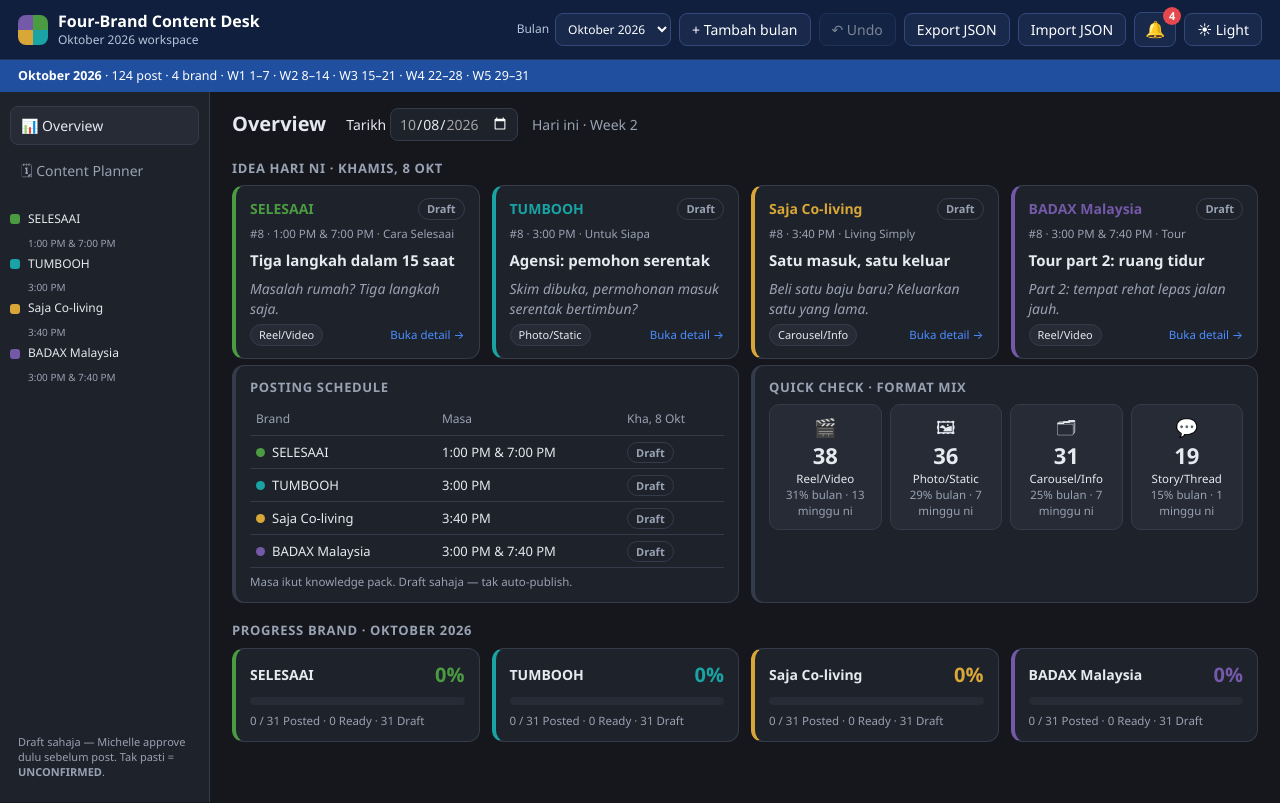
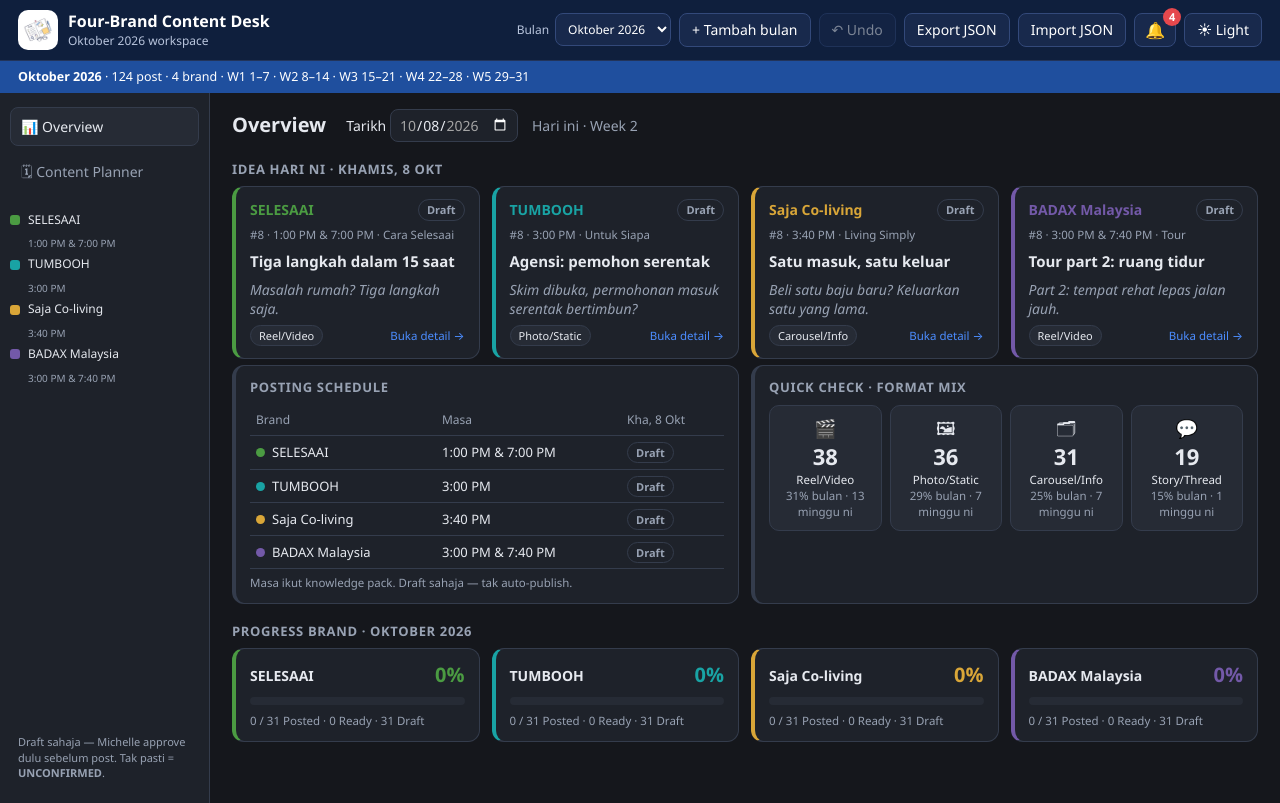
Before and after one commit to michelleclairea22-ai/four-brand-desk, a plain HTML site: page index.html in a window 1280 px wide. Drawn offline with Linux system fonts and the light colour scheme.

Commit message:
Logo header guna gambar profile Dina

```diff
--- a/css/style.css
+++ b/css/style.css
@@ -84,3 +84,5 @@ input.edit{width:100%}.row .edit{flex:1}
 code{background:var(--panel2);padding:1px 5px;border-radius:4px}
 @media(max-width:1100px){.idea-grid,.prog-grid{grid-template-columns:repeat(2,1fr)}.two-col,.m-grid{grid-template-columns:1fr}}
 @media(max-width:760px){.layout{grid-template-columns:1fr}.sidenav{flex-direction:row;flex-wrap:wrap}.nav-legend,.nav-foot{display:none}.idea-grid,.prog-grid,.mix{grid-template-columns:1fr 1fr}}
+
+.logo-img{width:40px;height:40px;border-radius:10px;flex:0 0 auto;object-fit:cover;}
--- a/index.html
+++ b/index.html
@@ -12,7 +12,7 @@
 <body>
 <header class="topbar">
   <div class="brandmark">
-    <div class="logo-dot"></div>
+    <img class="logo-img" src="icons/icon-192.png" alt="" width="40" height="40">
     <div><div class="app-title">Four-Brand Content Desk</div><div class="app-sub" id="monthLabel">—</div></div>
   </div>
   <div class="top-actions">
```
